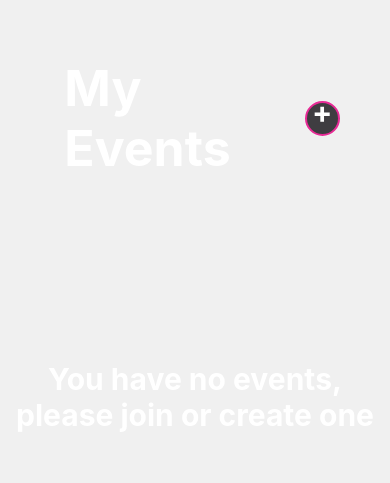
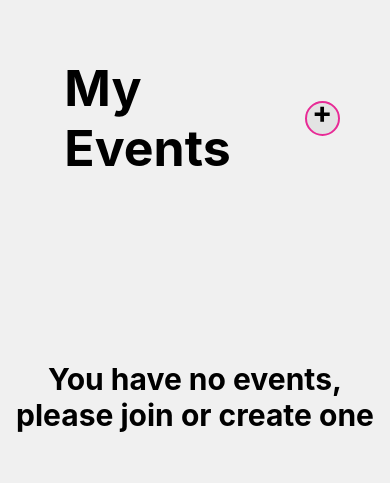
Before and after one commit to Kealen-Pillay/SportsHub, a React Native app: screen /MyEventScreen in a window 390 px wide. Shown: the top 483 px of the page. Built offline with nearby package versions, Linux system fonts and the light colour scheme; no server answers; the database is empty.

Commit message:
Fixed dark mode for my events

```diff
--- a/components/screens/eventscreen/MyEventScreen.js
+++ b/components/screens/eventscreen/MyEventScreen.js
@@ -133,17 +133,43 @@ const MyEventScreen = ({ darkModeEnabled }) => {
       ]}
     >
       <View style={styles.titleContainer}>
-        <Text style={styles.title}>My Events</Text>
+        <Text
+          style={[
+            styles.title,
+            { color: darkModeEnabled ? darkTheme.text : lightTheme.text },
+          ]}
+        >
+          My Events
+        </Text>
         <TouchableOpacity
-          style={styles.createButton}
+          style={[
+            styles.createButton,
+            {
+              backgroundColor: darkModeEnabled
+                ? darkTheme.cardBackground
+                : lightTheme.cardBackground,
+            },
+          ]}
           onPress={handleCreateEvent}
         >
-          <Text style={styles.createText}>+</Text>
+          <Text
+            style={[
+              styles.createText,
+              { color: darkModeEnabled ? darkTheme.text : lightTheme.text },
+            ]}
+          >
+            +
+          </Text>
         </TouchableOpacity>
       </View>
       {isEmpty && (
         <View style={styles.centeredView}>
-          <Text style={styles.noEvntText}>
+          <Text
+            style={[
+              styles.noEvntText,
+              { color: darkModeEnabled ? darkTheme.text : lightTheme.text },
+            ]}
+          >
             You have no events, please join or create one
           </Text>
         </View>
@@ -158,15 +184,72 @@ const MyEventScreen = ({ darkModeEnabled }) => {
           }}
         >
           <View style={styles.centeredView}>
-            <View style={styles.modalView}>
-              <Text style={styles.modalText}>{currentEvent.eventName}</Text>
-              <View style={styles.modalBodyContainer}>
-                <Text style={styles.modalBody}>
+            <View
+              style={[
+                styles.modalView,
+                {
+                  backgroundColor: darkModeEnabled
+                    ? darkTheme.cardBackground
+                    : lightTheme.cardBackground,
+                },
+              ]}
+            >
+              <Text
+                style={[
+                  styles.modalText,
+                  { color: darkModeEnabled ? darkTheme.text : lightTheme.text },
+                ]}
+              >
+                {currentEvent.eventName}
+              </Text>
+              <View
+                style={[
+                  styles.modalBodyContainer,
+                  {
+                    backgroundColor: darkModeEnabled
+                      ? darkTheme.background
+                      : lightTheme.background,
+                  },
+                ]}
+              >
+                <Text
+                  style={[
+                    styles.modalBody,
+                    {
+                      color: darkModeEnabled ? darkTheme.text : lightTheme.text,
+                    },
+                  ]}
+                >
                   Sport: {currentEvent.sport}
                 </Text>
-                <Text style={styles.modalBody}>Time: {currentEvent.time}</Text>
-                <Text style={styles.modalBody}>Date: {currentEvent.date}</Text>
-                <Text style={styles.modalBody}>
+                <Text
+                  style={[
+                    styles.modalBody,
+                    {
+                      color: darkModeEnabled ? darkTheme.text : lightTheme.text,
+                    },
+                  ]}
+                >
+                  Time: {currentEvent.time}
+                </Text>
+                <Text
+                  style={[
+                    styles.modalBody,
+                    {
+                      color: darkModeEnabled ? darkTheme.text : lightTheme.text,
+                    },
+                  ]}
+                >
+                  Date: {currentEvent.date}
+                </Text>
+                <Text
+                  style={[
+                    styles.modalBody,
+                    {
+                      color: darkModeEnabled ? darkTheme.text : lightTheme.text,
+                    },
+                  ]}
+                >
                   Location: {currentEvent.location}
                 </Text>
               </View>
@@ -198,11 +281,40 @@ const MyEventScreen = ({ darkModeEnabled }) => {
                 }
               }}
             >
-              <View style={styles.eventContainer}>
+              <View
+                style={[
+                  styles.eventContainer,
+                  {
+                    backgroundColor: darkModeEnabled
+                      ? darkTheme.cardBackground
+                      : lightTheme.cardBackground,
+                  },
+                ]}
+              >
                 {renderBall(event.sport)}
                 <View style={styles.infoContainer}>
-                  <Text style={styles.eventName}>{event.eventName}</Text>
-                  <Text style={styles.eventDate}>
+                  <Text
+                    style={[
+                      styles.eventName,
+                      {
+                        color: darkModeEnabled
+                          ? darkTheme.text
+                          : lightTheme.text,
+                      },
+                    ]}
+                  >
+                    {event.eventName}
+                  </Text>
+                  <Text
+                    style={[
+                      styles.eventDate,
+                      {
+                        color: darkModeEnabled
+                          ? darkTheme.text
+                          : lightTheme.text,
+                      },
+                    ]}
+                  >
                     {event.date} - {event.time}
                   </Text>
                 </View>
@@ -220,7 +332,6 @@ export default MyEventScreen;
 
 const styles = StyleSheet.create({
   title: {
-    color: "white",
     fontWeight: "bold",
     fontSize: 50,
     marginLeft: "5%",
@@ -228,13 +339,11 @@ const styles = StyleSheet.create({
     marginBottom: "10%",
   },
   container: {
-    backgroundColor: colours.backgroundDark,
     flex: 1,
     justifyContent: "flex-start",
     alignItems: "center",
   },
   text: {
-    color: "white",
     fontSize: 50,
   },
   searchBar: {
@@ -243,10 +352,8 @@ const styles = StyleSheet.create({
   },
   event: {
     width: "80%",
-    backgroundColor: "white",
   },
   eventContainer: {
-    backgroundColor: colours.lightGrey,
     borderColor: colours.pink,
     borderWidth: 2,
     margin: 20,
@@ -257,7 +364,6 @@ const styles = StyleSheet.create({
     alignItems: "center",
   },
   eventName: {
-    color: "white",
     fontWeight: "bold",
     fontSize: 30,
     paddingLeft: 10,
@@ -277,7 +383,6 @@ const styles = StyleSheet.create({
     width: "95%",
     height: "60%",
     marginTop: 40,
-    backgroundColor: colours.lightGrey,
     borderRadius: 20,
     borderColor: colours.pink,
     borderWidth: 2,
@@ -297,28 +402,23 @@ const styles = StyleSheet.create({
     padding: 10,
     elevation: 2,
   },
-  buttonOpen: {
-    backgroundColor: "#F194FF",
-  },
   buttonClose: {
-    backgroundColor: colours.backgroundDark,
+    backgroundColor: colours.pink,
     marginTop: 0,
     width: "70%",
   },
   textStyle: {
-    color: "white",
+    color: darkTheme.text,
     fontWeight: "bold",
     textAlign: "center",
   },
   modalText: {
     marginBottom: 20,
     textAlign: "center",
-    color: "white",
     fontWeight: "bold",
     fontSize: 50,
   },
   modalBody: {
-    color: "white",
     fontWeight: "bold",
     margin: 20,
     fontSize: 20,
@@ -326,7 +426,6 @@ const styles = StyleSheet.create({
   modalBodyContainer: {
     width: "100%",
     alignItems: "center",
-    backgroundColor: colours.backgroundDark,
     borderRadius: 15,
   },
   maps: {
@@ -337,7 +436,6 @@ const styles = StyleSheet.create({
   },
   eventDate: {
     fontWeight: "bold",
-    color: "white",
     paddingLeft: 10,
     paddingTop: 10,
   },
@@ -355,7 +453,6 @@ const styles = StyleSheet.create({
     alignItems: "center",
   },
   createButton: {
-    backgroundColor: colours.lightGrey,
     height: 35,
     width: 35,
     justifyContent: "center",
@@ -368,14 +465,12 @@ const styles = StyleSheet.create({
     borderWidth: 2,
   },
   createText: {
-    color: colours.text,
     fontWeight: "bold",
     fontSize: 30,
     bottom: 6,
     right: 0.5,
   },
   noEvntText: {
-    color: colours.text,
     fontWeight: "bold",
     fontSize: 30,
     marginTop: "20%",
```
